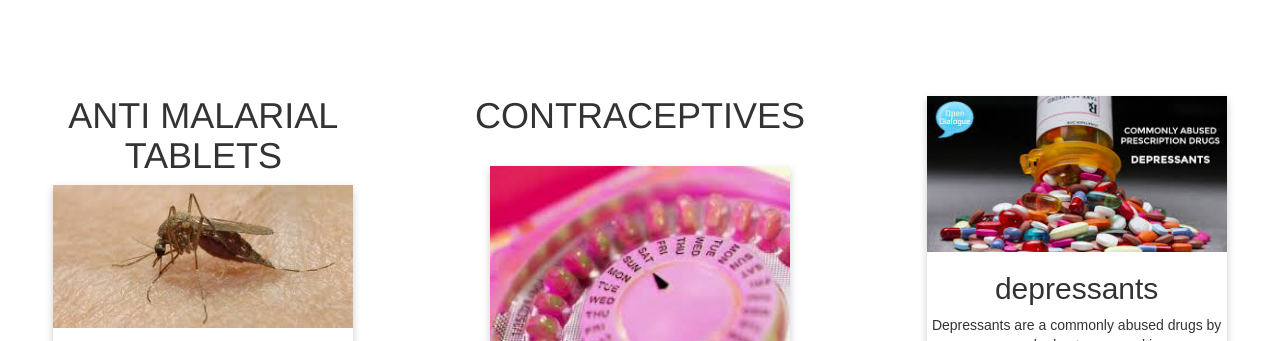
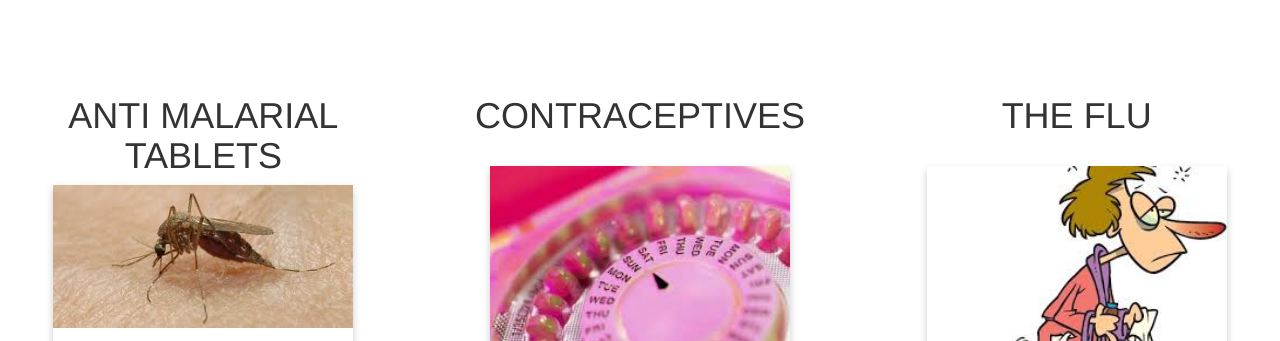
Before and after one commit to daviekish/Afya-Care, a plain HTML site: page landing-page.html in a window 1280 px wide. Shown: the part 611-952 px from the top of the page. Drawn offline with Linux system fonts and the light colour scheme.

Commit message:
cards on common diseases the flu

```diff
--- a/landing-page.html
+++ b/landing-page.html
@@ -114,11 +114,12 @@
       </div>
     </div>
     <div class="col-md-4">
-          <h1 style="text-align: center"></h1>
+      <h1 style="text-align: center">THE FLU</h1>
+      <br>
       <div class="card">
-            <img src="images/depressants.jpg" alt="depressants" style="width:100%">
-            <h2>depressants</h2>
-            <p>Depressants are a commonly abused drugs by many people due to personal issues</p>
+        <img src="images/flu.jpg" alt="depressants" style="width:100%">
+        <h2>The flu</h2>
+        <p>One of the most common diseases by most. and very infective</p>
         <br>
         <br>
         <br>
```
Also changed, not shown: images/flu.jpg (added). Lines whose indentation alone changed are shown as unchanged.
